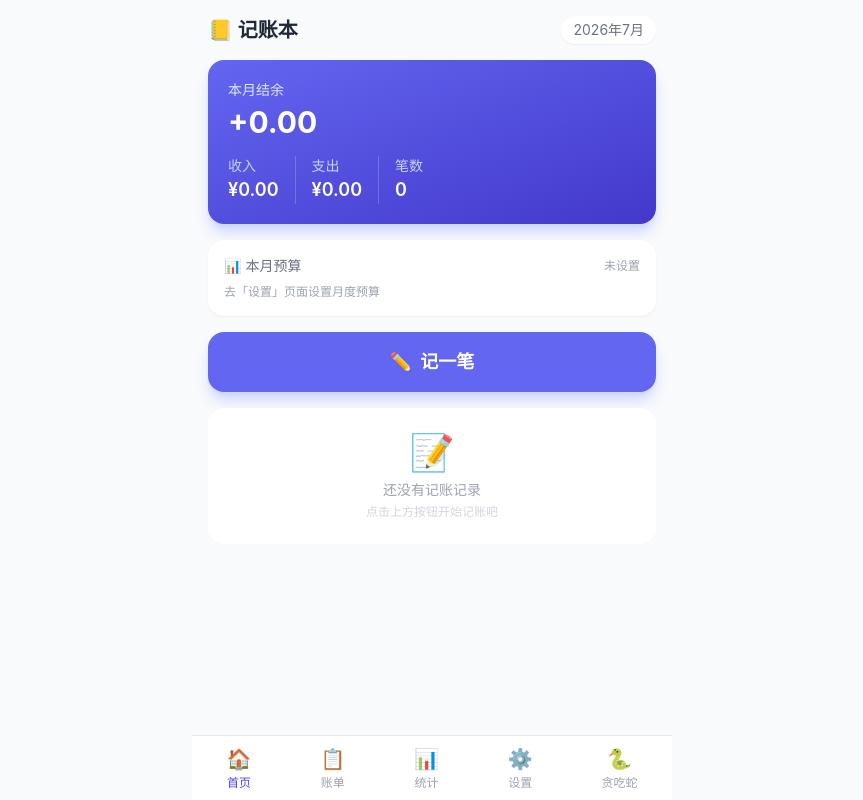
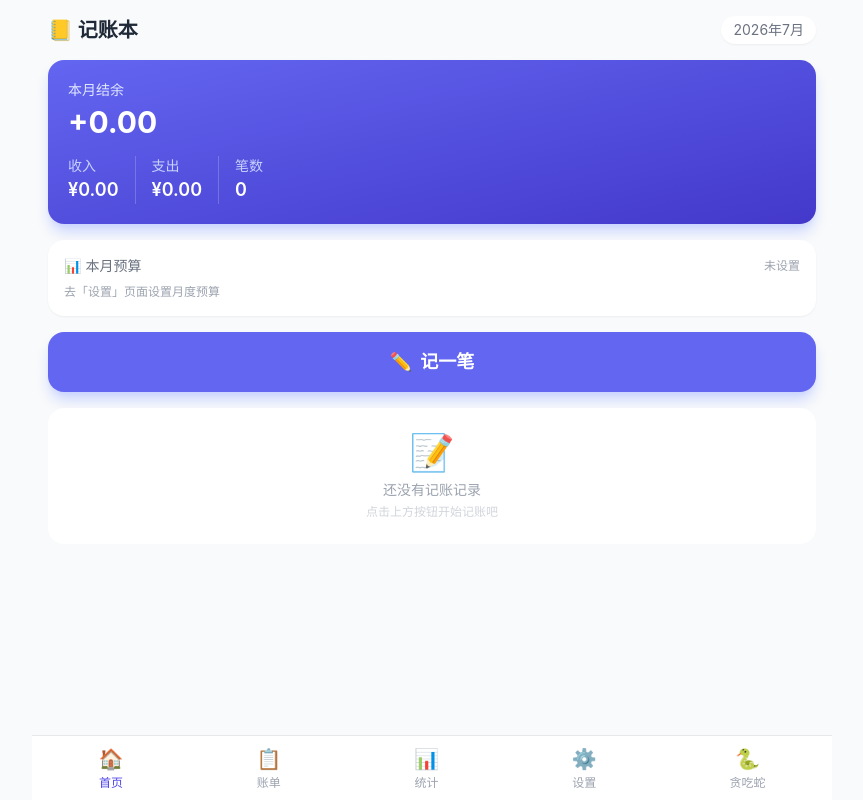
Before and after one commit to yu-ron/jizhangben, a React (Vite) app: page / in a window 1280 px wide. Shown: the whole page, without its empty margins (208-1071 px from the left). Built offline with nearby package versions, Linux system fonts and the light colour scheme.

Commit message:
调整布局宽度：480px → 800px 适配电脑端

```diff
--- a/src/components/Layout.tsx
+++ b/src/components/Layout.tsx
@@ -20,7 +20,7 @@ export default function Layout() {
       </main>
 
       {/* 底部导航栏 */}
-      <nav className="fixed bottom-0 left-0 right-0 max-w-[480px] mx-auto bg-white border-t border-gray-200 safe-area-bottom">
+      <nav className="fixed bottom-0 left-0 right-0 max-w-[800px] mx-auto bg-white border-t border-gray-200 safe-area-bottom">
         <div className="flex justify-around items-center h-16">
           {navItems.map(item => (
             <NavLink
--- a/src/index.css
+++ b/src/index.css
@@ -12,7 +12,7 @@ body {
   font-family: -apple-system, BlinkMacSystemFont, 'Segoe UI', Roboto, 'Helvetica Neue', Arial, sans-serif;
   -webkit-font-smoothing: antialiased;
   -moz-osx-font-smoothing: grayscale;
-  max-width: 480px;
+  max-width: 800px;
   margin: 0 auto;
   min-height: 100vh;
   background: #f9fafb;
```
